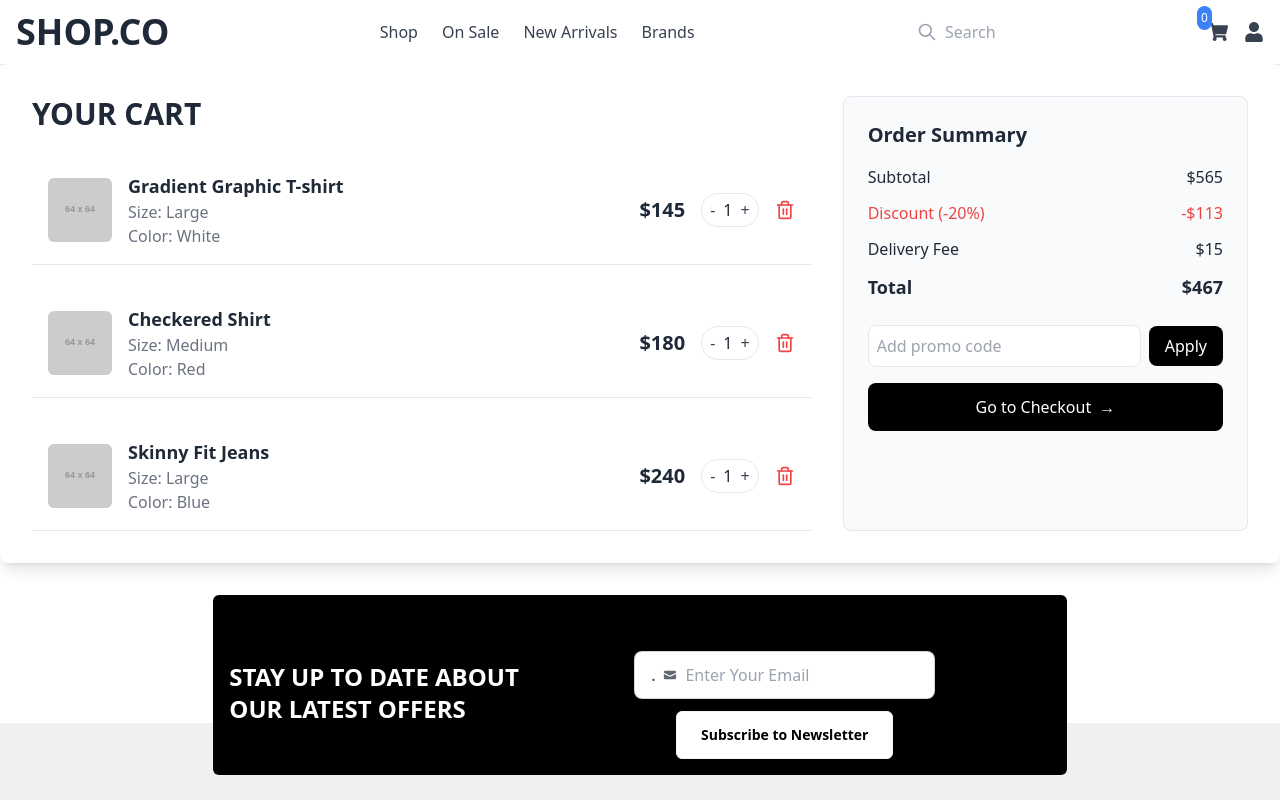
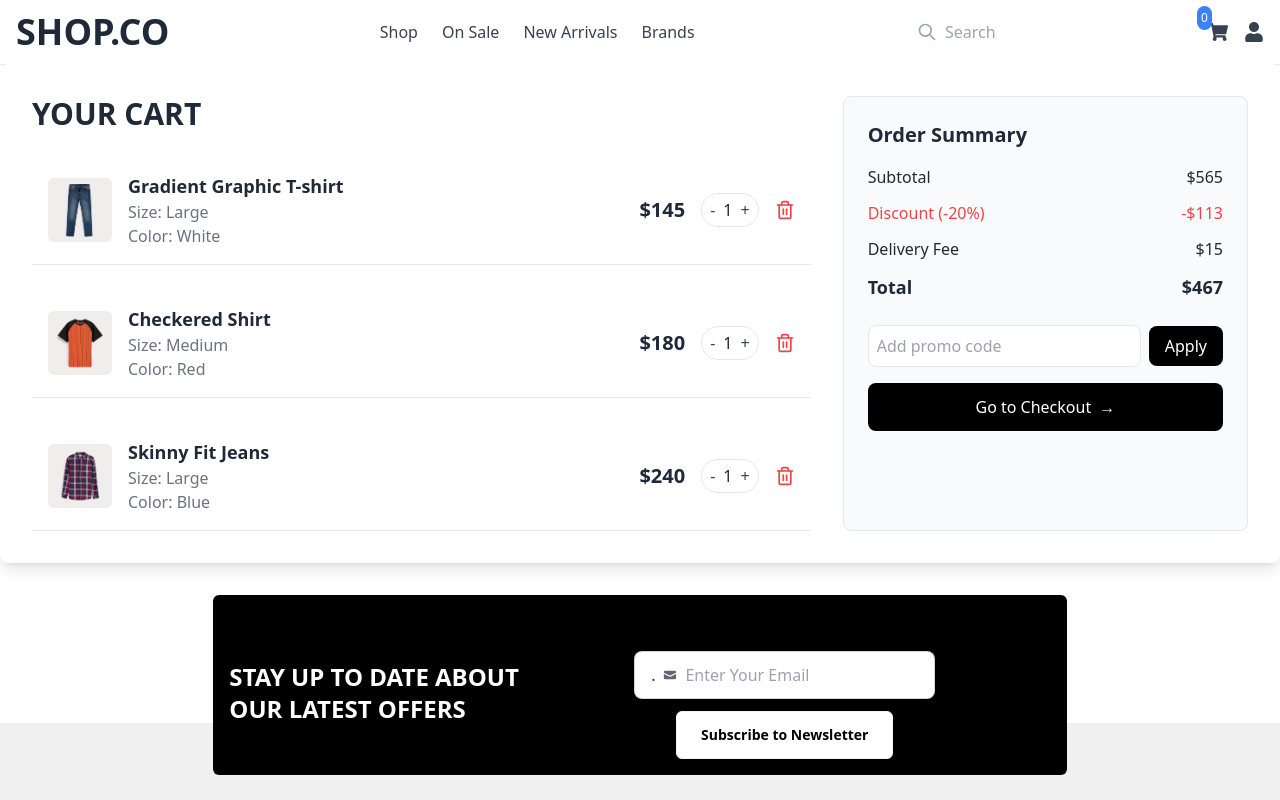
Before and after one commit to MdShaharulIslam/Tshirt-client, a React (Vite) app: page /cartitem in a window 1280 px wide. Shown: the top 800 px of the page. Built offline with nearby package versions, Linux system fonts and the light colour scheme.

Commit message:
added image to the shopping cart

```diff
--- a/src/Layout/ShoppingCart/ShoppingCart.jsx
+++ b/src/Layout/ShoppingCart/ShoppingCart.jsx
@@ -1,4 +1,8 @@
 import React from 'react';
+import img1 from '../../assets/Frame 33.png';
+import img2 from '../../assets/Frame 38.png';
+import img3 from '../../assets/Frame 34.png';
+
 import { FiTrash2 } from 'react-icons/fi'; // Importing an icon for the delete button
 
 const CartItem = ({ item }) => {
@@ -43,7 +47,7 @@ const ShoppingCart = () => {
       color: 'White',
       price: 145,
       quantity: 1,
-      image: 'https://via.placeholder.com/64',
+      image: img1,
     },
     {
       name: 'Checkered Shirt',
@@ -51,7 +55,7 @@ const ShoppingCart = () => {
       color: 'Red',
       price: 180,
       quantity: 1,
-      image: 'https://via.placeholder.com/64',
+      image: img2,
     },
     {
       name: 'Skinny Fit Jeans',
@@ -59,7 +63,7 @@ const ShoppingCart = () => {
       color: 'Blue',
       price: 240,
       quantity: 1,
-      image: 'https://via.placeholder.com/64',
+      image: img3,
     },
   ];
 
--- a/src/Pages/Home/Navber/Navber.jsx
+++ b/src/Pages/Home/Navber/Navber.jsx
@@ -8,14 +8,11 @@ const Navber = () => {
   const toggleMenu = () => {
     setIsOpen(!isOpen);
   };
-
   return (
     <nav className="bg-white shadow dark:bg-gray-800">
       <div className="container mx-auto px-4 py-3 flex justify-between items-center">
-        {/* Left Section: Toggle Button and Logo */}
-        <div className="flex items-center">
-          {/* Mobile menu button */}
-          <button
+              <div className="flex items-center">
+                <button
             onClick={toggleMenu}
             className="text-gray-500 dark:text-gray-200 md:hidden focus:outline-none"
             aria-label="toggle menu"
@@ -32,8 +29,6 @@ const Navber = () => {
             SHOP.CO
           </Link>
         </div>
-
-        {/* Center Section: Links (hidden on small screens) */}
         <div
           className={`${
             isOpen ? "hidden" : "hidden"
@@ -93,8 +88,7 @@ const Navber = () => {
           {/* Cart Icon */}
           <Link
             to="/cartitem"
-            className="relative text-gray-700 dark:text-gray-200 hover:text-gray-600 dark:hover:text-gray-300"
-          >
+            className="relative text-gray-700 dark:text-gray-200 hover:text-gray-600 dark:hover:text-gray-300">
             <FaShoppingCart className="w-5 h-5" />
             <span className="absolute -top-4 right-4 p-1 text-xs text-white bg-blue-500 rounded-full">
               0
```
